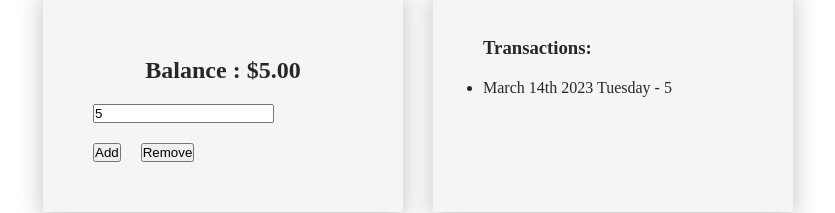
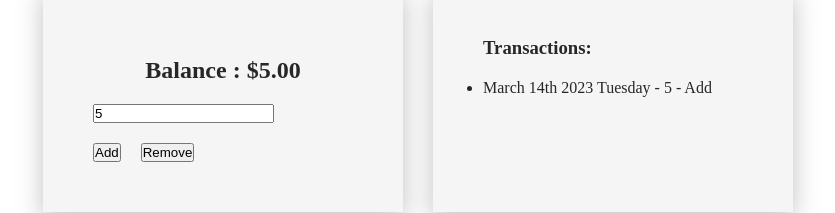
Before and after one commit to Raiyan109/expense-tracker-react, a React (Create React App) app: page / in a window 1280 px wide. Both pictures are taken after typing "5" into the empty fields and a click on the button "Add". Shown: the part 301-514 px from the top of the page, without its empty margins (222-1057 px from the left). Built offline with nearby package versions, Linux system fonts and the light colour scheme.

Commit message:
hardcoded add done

```diff
--- a/src/components/AddRemove.js
+++ b/src/components/AddRemove.js
@@ -12,7 +12,8 @@ const AddRemove = () => {
 
         const newTransaction = {
             id: Math.floor(Math.random() * 100000000),
-            expense: +expense
+            expense: +expense,
+            type: 'Add'
 
         }
         console.log(expense);
--- a/src/components/Transaction.js
+++ b/src/components/Transaction.js
@@ -5,7 +5,7 @@ const Transaction = ({ transaction }) => {
     // const moment = moment().format('MMMM Do YYYY, h:mm:ss a');
     return (
         <div>
-            <li>{moment().format('MMMM Do YYYY dddd')} - {transaction.expense} </li>
+            <li>{moment().format('MMMM Do YYYY dddd')} - {transaction.expense} - {transaction.type}</li>
         </div>
     );
 };
```
